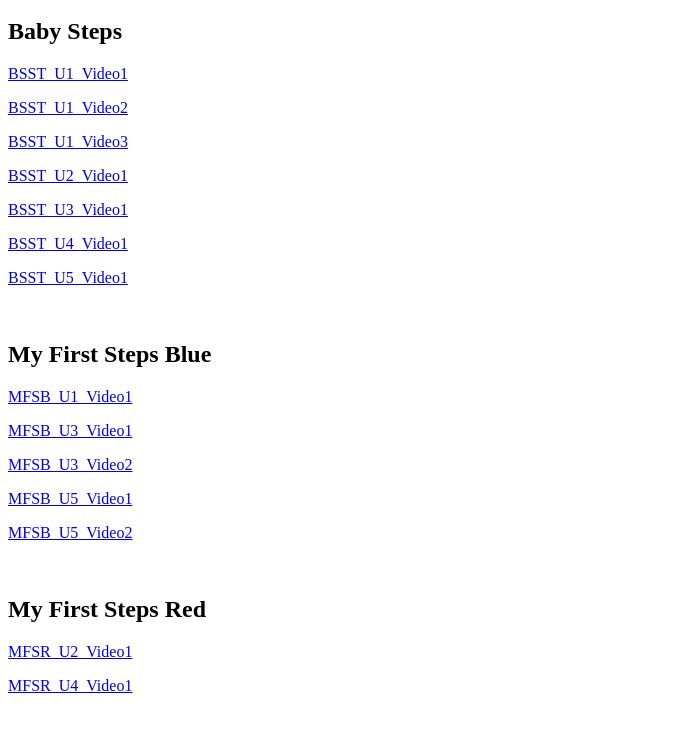
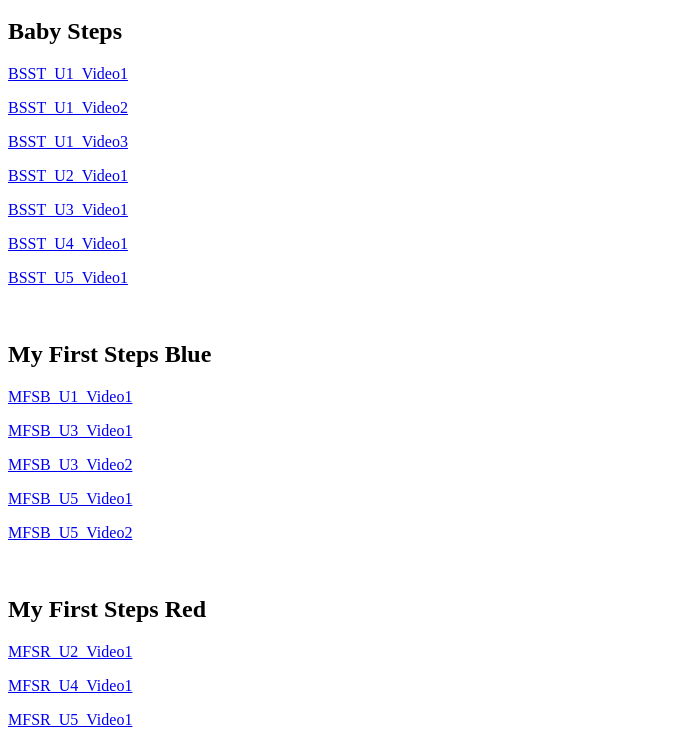
Before and after one commit to tiagoprofdev/testevds, a plain HTML site: page index.html in a window 1280 px wide. Shown: the part 48-794 px from the top of the page, without its empty margins (0-699 px from the left). Drawn offline with Linux system fonts and the light colour scheme.

Commit message:
Update index.html

```diff
--- a/index.html
+++ b/index.html
@@ -23,6 +23,7 @@
   <h2>My First Steps Red</h2>
   <p><a href="https://tiagoprofdev.github.io/testevds/MFSR_U2_Video1.mp4" target="_blank">MFSR_U2_Video1</a></p>
   <p><a href="https://tiagoprofdev.github.io/testevds/MFSR_U4_Video1.mp4" target="_blank">MFSR_U4_Video1</a></p>
+  <p><a href="https://tiagoprofdev.github.io/testevds/MFSR_U5_Video1.mp4" target="_blank">MFSR_U5_Video1</a></p>
   </br>
 
   <h2>United Kids JR</h2>
```
